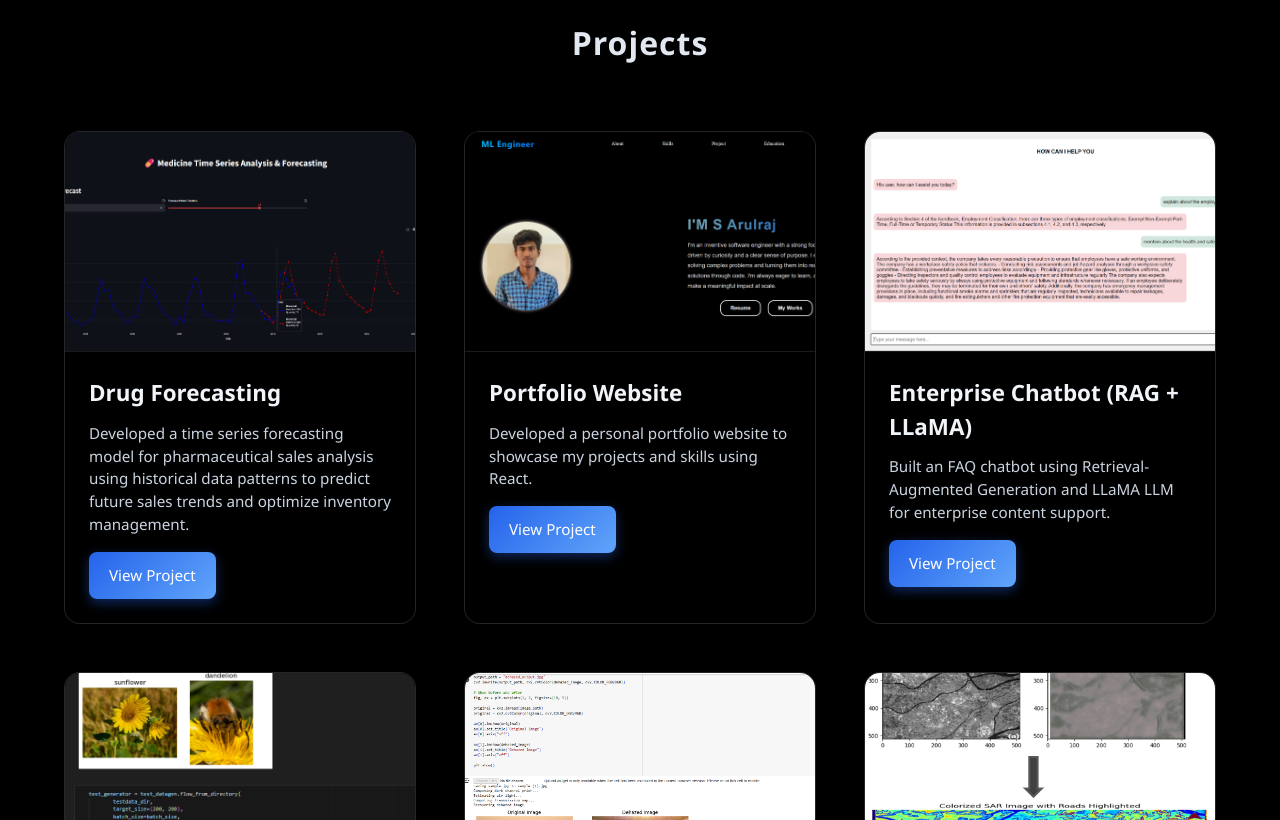
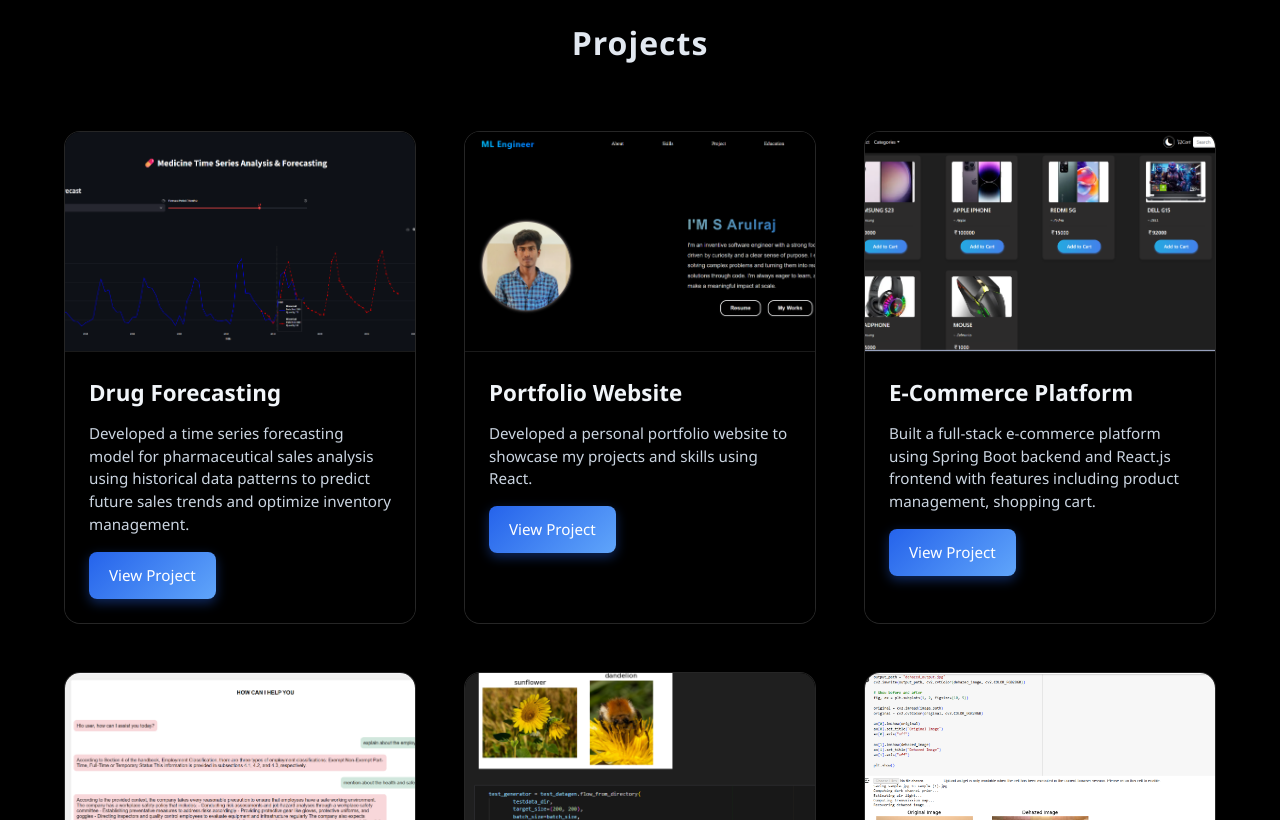
Before and after one commit to SArulRaj24/Portfolio_S_A_Raj, a React (Vite) app: page / in a window 1280 px wide. Shown: the part 1980-2800 px from the top of the page. Built offline with nearby package versions, Linux system fonts and the light colour scheme.

Commit message:
ecom added

```diff
--- a/src/Components/Projectcontainer/Projectcontainer.jsx
+++ b/src/Components/Projectcontainer/Projectcontainer.jsx
@@ -8,6 +8,7 @@ import sar from '../../assets/sar.png';
 import cnn from '../../assets/cnn.png';
 import drug1 from '../../assets/drug (1).png';
 import port from '../../assets/port.png';
+import ecom from '../../assets/ecom.png';
 
 const projects = [
 
@@ -26,6 +27,14 @@ const projects = [
     image:port,
     link: "https://github.com/SArulRaj24/Portfolio_S_A_Raj",
   },
+  {
+    title: "E-Commerce Platform",
+    description:
+      "Built a full-stack e-commerce platform using Spring Boot backend and React.js frontend with features including product management, shopping cart.",
+    image:ecom,
+    link: "https://github.com/SArulRaj24/E_Com_SpringBoot",
+  },
+
    {
     title: "Enterprise Chatbot (RAG + LLaMA)",
     description:
```
Also changed, not shown: src/assets/ecom.png (added).
